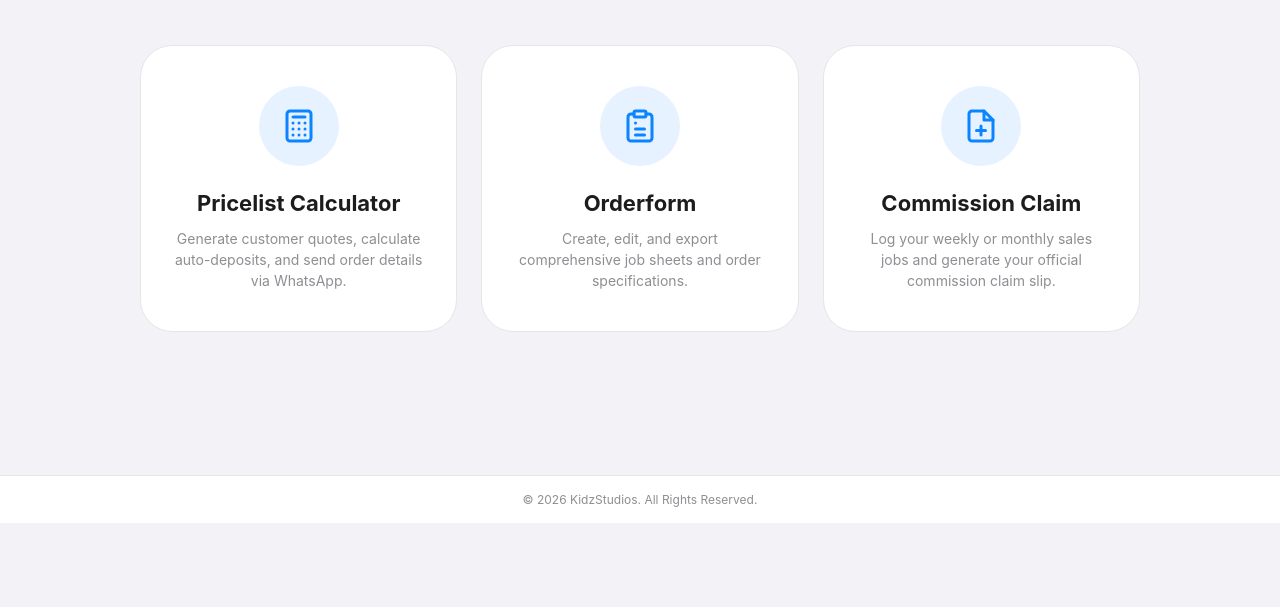
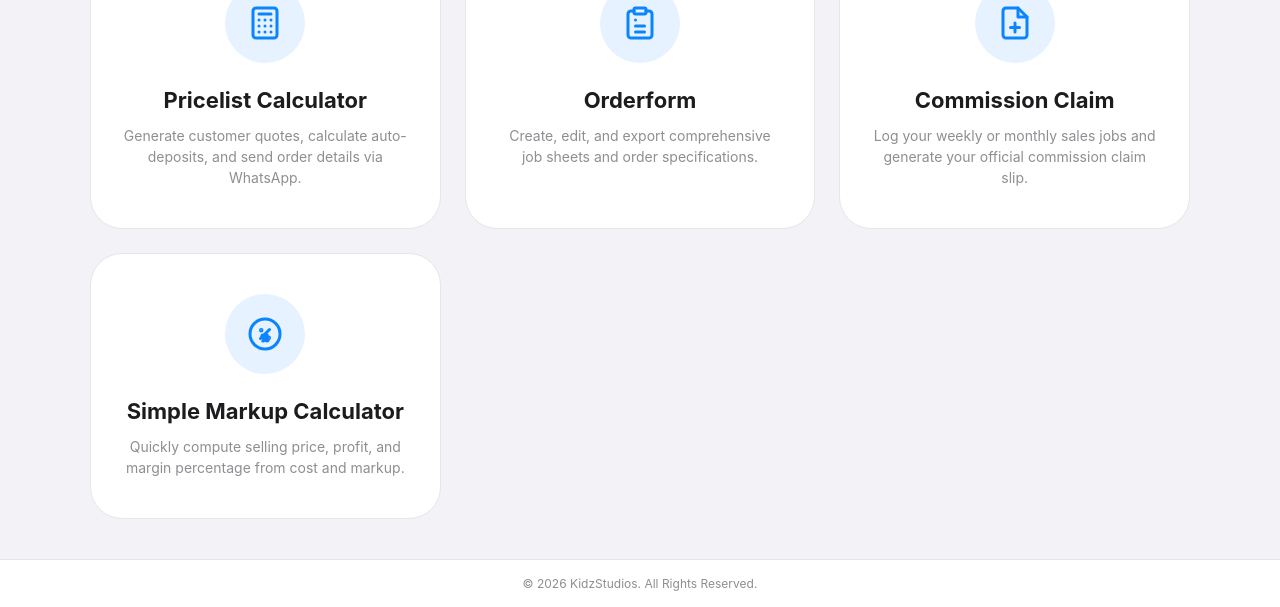
Before and after one commit to web-tserver/PriceCalculator, a plain HTML site: page index.html in a window 1280 px wide. Shown: the part 277-884 px from the top of the page. Before the commit the page ends 800 px from the top, so only its background shows below. Drawn offline with Linux system fonts and the light colour scheme.

Commit message:
Add Simple Markup Calculator card to portal
Added a new tool card for a Simple Markup Calculator to compute selling price, profit, and margin percentage.

```diff
--- a/index.html
+++ b/index.html
@@ -71,7 +71,7 @@
       grid-template-columns: repeat(auto-fit, minmax(300px, 1fr));
       gap: 24px;
       width: 100%;
-      max-width: 1000px; /* Widened slightly to perfectly fit 3 cards */
+      max-width: 1100px; /* Slightly widened to comfortably fit 4 cards */
     }
 
     .tool-card {
@@ -197,6 +197,21 @@
         <p>Log your weekly or monthly sales jobs and generate your official commission claim slip.</p>
       </a>
 
+      <!-- New Simple Markup Calculator Card -->
+      <a href="simple-markup-calculator.html" class="tool-card">
+        <div class="icon-wrapper">
+          <svg width="36" height="36" viewBox="0 0 24 24" fill="none" stroke="currentColor" stroke-width="2" stroke-linecap="round" stroke-linejoin="round">
+            <circle cx="12" cy="12" r="10"></circle>
+            <line x1="15" y1="9" x2="9" y2="15"></line>
+            <circle cx="9.5" cy="9.5" r="0.5" fill="currentColor"></circle>
+            <circle cx="14.5" cy="14.5" r="0.5" fill="currentColor"></circle>
+            <text x="12" y="16.5" text-anchor="middle" font-size="5" font-weight="bold" fill="currentColor">%</text>
+          </svg>
+        </div>
+        <h2>Simple Markup Calculator</h2>
+        <p>Quickly compute selling price, profit, and margin percentage from cost and markup.</p>
+      </a>
+
     </div>
 
   </main>
```
